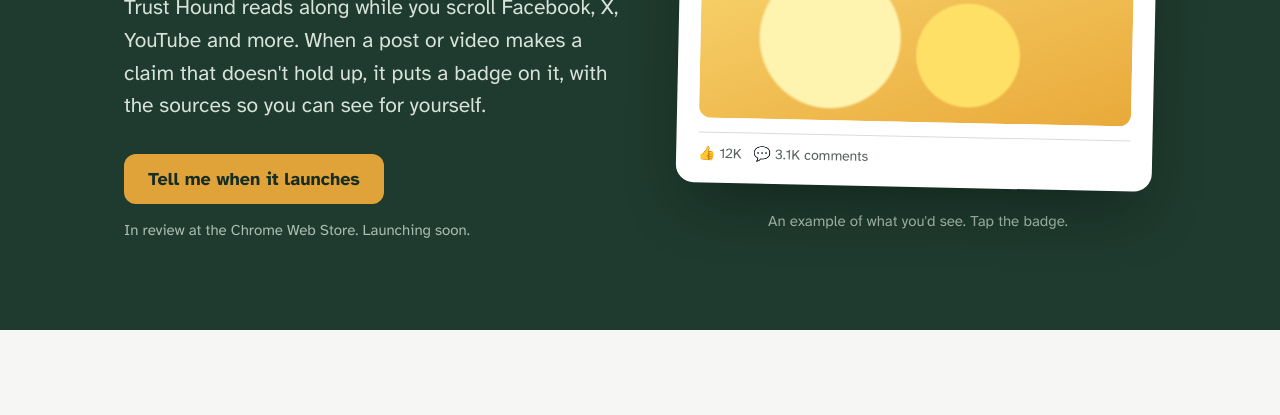
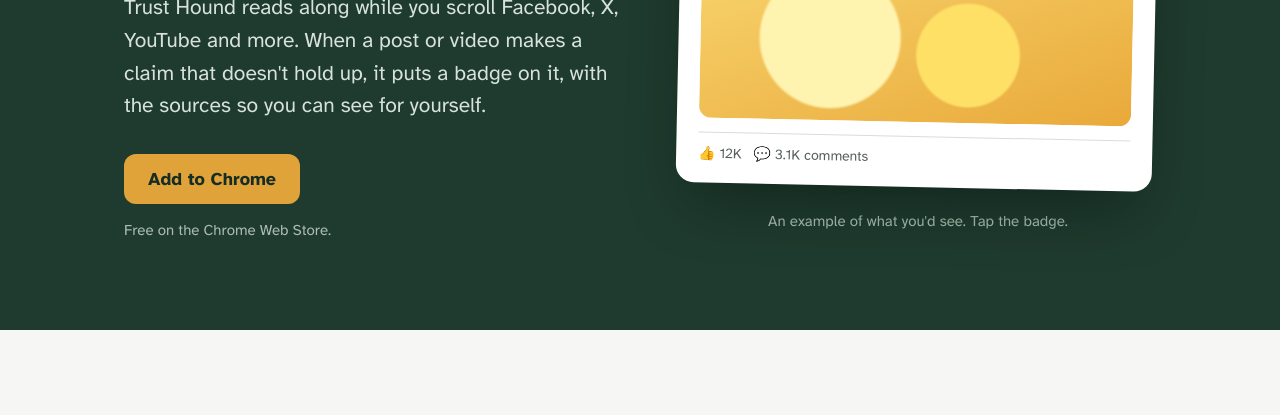
Before and after one commit to omegaprimal/trusthound-site, a plain HTML site: page index.html in a window 1280 px wide. Shown: the part 378-793 px from the top of the page. Drawn offline with nearby package versions, Linux system fonts and the light colour scheme.

Commit message:
Add files via upload

```diff
--- a/index.html
+++ b/index.html
@@ -32,8 +32,8 @@
       <div>
         <h1>Your feed's loyal watchdog.</h1>
         <p class="lede">Trust Hound reads along while you scroll Facebook, X, YouTube and more. When a post or video makes a claim that doesn't hold up, it puts a badge on it, with the sources so you can see for yourself.</p>
-        <a class="cta" href="mailto:support@trusthound.dog?subject=Tell%20me%20when%20Trust%20Hound%20launches">Tell me when it launches</a>
-        <span class="cta-note">In review at the Chrome Web Store. Launching soon.</span>
+        <a class="cta" href="https://chromewebstore.google.com/detail/nmeocdcplolojbgjfclkmijjjlehmcio">Add to Chrome</a>
+        <span class="cta-note">Free on the Chrome Web Store.</span>
       </div>
 
       <div class="demo">
@@ -165,6 +165,7 @@
           <li><strong>Tap-to-check mode</strong> if you'd rather choose what gets checked</li>
         </ul>
       </div>
+      <p class="intro"><a class="cta" href="https://chromewebstore.google.com/detail/nmeocdcplolojbgjfclkmijjjlehmcio">Add Trust Hound to Chrome</a></p>
     </div>
   </section>
 </main>
```
